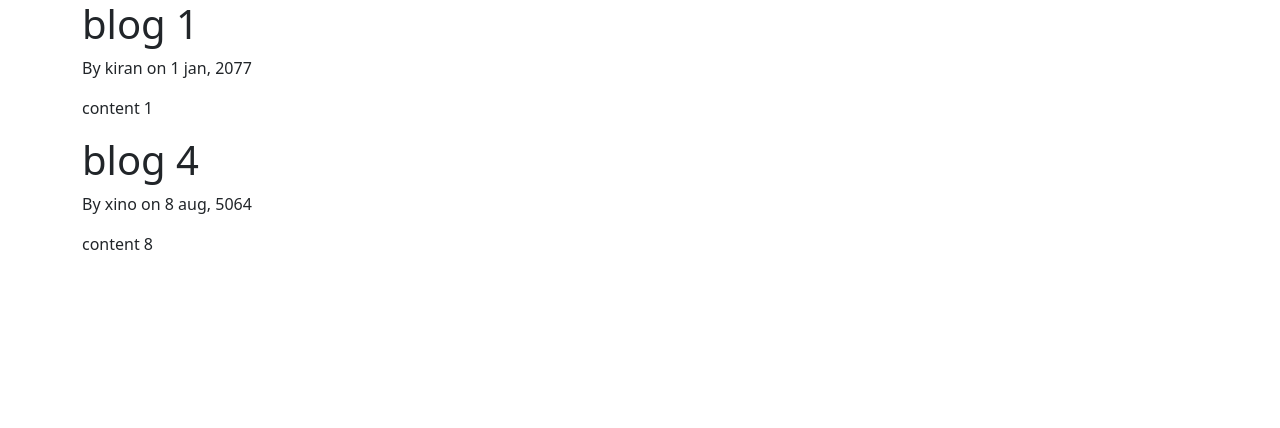
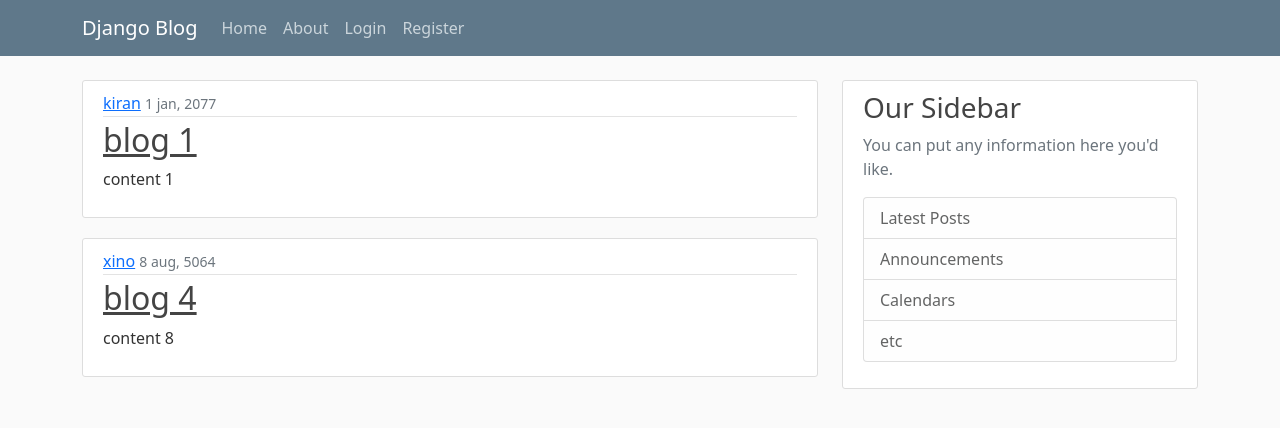
Before and after one commit to Ki6an/django, a Django app: page / in a window 1280 px wide. Shown: the top 428 px of the page. Run offline with Django 3.2, Linux system fonts and the light colour scheme.

Commit message:
added css styling and nav control

```diff
--- /dev/null
+++ b/first_project/blog/static/blog/main.css
@@ -0,0 +1,84 @@
+body {
+  background: #fafafa;
+  color: #333333;
+  margin-top: 5rem;
+}
+
+h1, h2, h3, h4, h5, h6 {
+  color: #444444;
+}
+
+ul {
+  margin: 0;
+}
+
+.bg-steel {
+  background-color: #5f788a;
+}
+
+.site-header .navbar-nav .nav-link {
+  color: #cbd5db;
+}
+
+.site-header .navbar-nav .nav-link:hover {
+  color: #ffffff;
+}
+
+.site-header .navbar-nav .nav-link.active {
+  font-weight: 500;
+}
+
+.content-section {
+  background: #ffffff;
+  padding: 10px 20px;
+  border: 1px solid #dddddd;
+  border-radius: 3px;
+  margin-bottom: 20px;
+}
+
+.article-title {
+  color: #444444;
+}
+
+a.article-title:hover {
+  color: #428bca;
+  text-decoration: none;
+}
+
+.article-content {
+  white-space: pre-line;
+}
+
+.article-img {
+  height: 65px;
+  width: 65px;
+  margin-right: 16px;
+}
+
+.article-metadata {
+  padding-bottom: 1px;
+  margin-bottom: 4px;
+  border-bottom: 1px solid #e3e3e3
+}
+
+.article-metadata a:hover {
+  color: #333;
+  text-decoration: none;
+}
+
+.article-svg {
+  width: 25px;
+  height: 25px;
+  vertical-align: middle;
+}
+
+.account-img {
+  height: 125px;
+  width: 125px;
+  margin-right: 20px;
+  margin-bottom: 16px;
+}
+
+.account-heading {
+  font-size: 2.5rem;
+}
--- a/first_project/blog/templates/blog/base.html
+++ b/first_project/blog/templates/blog/base.html
@@ -1,3 +1,4 @@
+{% load static %}
 <!DOCTYPE html>
 <html>
 
@@ -12,6 +13,7 @@
     <link href="https://cdn.jsdelivr.net/npm/bootstrap@5.0.0-beta1/dist/css/bootstrap.min.css" rel="stylesheet"
         integrity="sha384-giJF6kkoqNQ00vy+HMDP7azOuL0xtbfIcaT9wjKHr8RbDVddVHyTfAAsrekwKmP1" crossorigin="anonymous">
 
+    <link rel="stylesheet" type="text/css" href="{% static 'blog/main.css'  %}">
 
     {% if title %}
     <title> Django Blog - {{ title }}</title>
@@ -21,10 +23,50 @@
 </head>
 
 <body>
+    <header class="site-header">
+        <nav class="navbar navbar-expand-md navbar-dark bg-steel fixed-top">
+            <div class="container">
+                <a class="navbar-brand mr-4" href="/">Django Blog</a>
+                <button class="navbar-toggler" type="button" data-toggle="collapse" data-target="#navbarToggle"
+                    aria-controls="navbarToggle" aria-expanded="false" aria-label="Toggle navigation">
+                    <span class="navbar-toggler-icon"></span>
+                </button>
+                <div class="collapse navbar-collapse" id="navbarToggle">
+                    <div class="navbar-nav mr-auto">
+                        <a class="nav-item nav-link" href="/">Home</a>
+                        <a class="nav-item nav-link" href="/about">About</a>
+                    </div>
+                    <!-- Navbar Right Side -->
+                    <div class="navbar-nav">
+                        <a class="nav-item nav-link" href="#">Login</a>
+                        <a class="nav-item nav-link" href="#">Register</a>
+                    </div>
+                </div>
+            </div>
+        </nav>
+    </header>
 
-    <div class="container">
-        {% block content %} {% endblock %}
-    </div>
+    <main role="main" class="container">
+        <div class="row">
+            <div class="col-md-8">
+                {% block content %}{% endblock %}
+            </div>
+            <div class="col-md-4">
+                <div class="content-section">
+                    <h3>Our Sidebar</h3>
+                    <p class='text-muted'>You can put any information here you'd like.
+                    <ul class="list-group">
+                        <li class="list-group-item list-group-item-light">Latest Posts</li>
+                        <li class="list-group-item list-group-item-light">Announcements</li>
+                        <li class="list-group-item list-group-item-light">Calendars</li>
+                        <li class="list-group-item list-group-item-light">etc</li>
+                    </ul>
+                    </p>
+                </div>
+            </div>
+        </div>
+    </main>
+
 
 
     <!-- Option 1: Bootstrap Bundle with Popper -->
--- a/first_project/blog/templates/blog/home.html
+++ b/first_project/blog/templates/blog/home.html
@@ -2,9 +2,16 @@
 
 {% block content %}
     {% for post in posts %}
-    <h1>{{ post.title }}</h1>
-    <p>By {{ post.author }}  on {{ post.date_posted }}  </p>
-    <p>{{ post.content }}</p>
+        <article class="media content-section">
+            <div class="media-body">
+                <div class="article-metadata">
+                    <a class="mr-2" href="#">{{ post.author }}</a>
+                    <small class="text-muted">{{ post.date_posted }}</small>
+                </div>
+                <h2><a class="article-title" href="#">{{ post.title }}</a></h2>
+                <p class="article-content">{{ post.content }}</p>
+            </div>
+        </article>
     {% endfor %}
 
 {% endblock content %}
```
